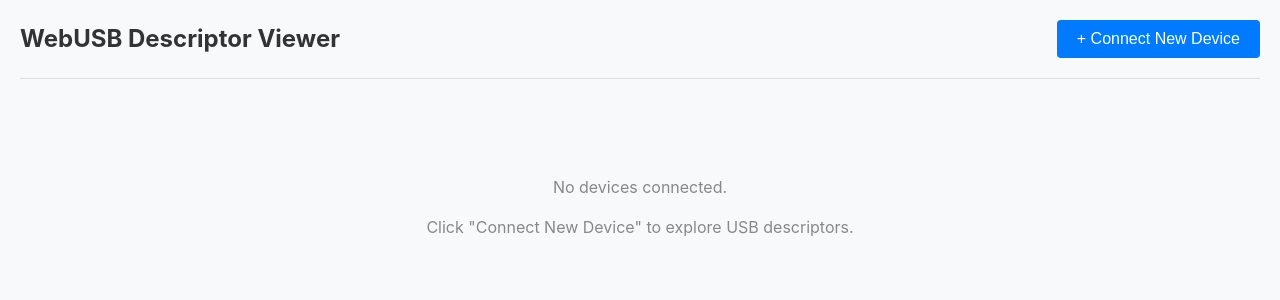
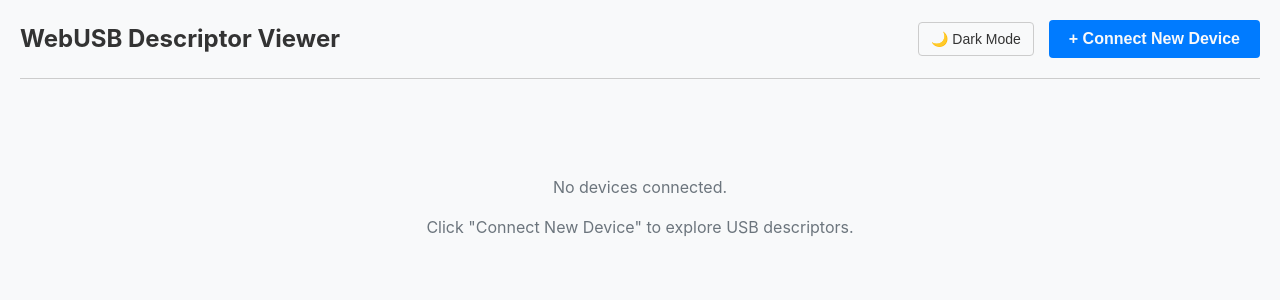
Before and after one commit to SondreVik/usb-discovery, a React (Vite) app: page / in a window 1280 px wide. Shown: the top 300 px of the page. Built offline with nearby package versions, Linux system fonts and the light colour scheme.

Commit message:
chore: implement dark mode

```diff
--- a/src/App.css
+++ b/src/App.css
@@ -18,6 +18,46 @@
   --border-config: #ffcc80;
   --border-interface: #a5d6a7;
   --border-endpoint: #ce93d8;
+
+  /* New Semantic Variables */
+  --summary-bg: #f1f3f5;
+  --summary-border: #ddd;
+  --border-color: #ccc;
+  --field-name-color: #444;
+  --field-value-color: #000;
+  --field-comment-color: #777;
+  --header-bg: rgba(0,0,0,0.03);
+  --header-border: rgba(0,0,0,0.1);
+  --header-hover: rgba(0,0,0,0.06);
+}
+
+[data-theme='dark'] {
+  --primary-color: #90caf9;
+  --secondary-color: #b0bec5;
+  --bg-color: #121212;
+  --text-color: #e0e0e0;
+  --card-bg: #1e1e1e;
+  --shadow: 0 2px 4px rgba(0, 0, 0, 0.5);
+
+  --color-device: #1a2327;
+  --color-config: #27201a;
+  --color-interface: #1a271d;
+  --color-endpoint: #271a27;
+
+  --border-device: #4a6f8a;
+  --border-config: #8a6b4a;
+  --border-interface: #4a8a5b;
+  --border-endpoint: #8a4a8a;
+
+  --summary-bg: #2c2c2c;
+  --summary-border: #444;
+  --border-color: #444;
+  --field-name-color: #b0bec5;
+  --field-value-color: #e0e0e0;
+  --field-comment-color: #888;
+  --header-bg: rgba(255,255,255,0.05);
+  --header-border: rgba(255,255,255,0.1);
+  --header-hover: rgba(255,255,255,0.1);
 }
 
 body {
@@ -26,6 +66,7 @@ body {
   color: var(--text-color);
   margin: 0;
   padding: 0;
+  transition: background-color 0.3s, color 0.3s;
 }
 
 .app-container {
@@ -33,6 +74,8 @@ body {
   margin: 0 auto;
   padding: 20px;
   box-sizing: border-box; /* Include padding in width calculation */
+  min-height: 100vh;
+  background-color: var(--bg-color);
 }
 
 .app-header {
@@ -41,7 +84,7 @@ body {
   align-items: center;
   margin-bottom: 30px;
   padding-bottom: 20px;
-  border-bottom: 1px solid #ddd;
+  border-bottom: 1px solid var(--border-color);
 }
 
 .app-header h1 {
@@ -49,24 +92,53 @@ body {
   font-size: 24px;
 }
 
+.header-actions {
+  display: flex;
+  gap: 15px;
+  align-items: center;
+}
+
 .connect-btn {
   background-color: var(--primary-color);
-  color: white;
+  color: var(--bg-color); /* Invert text for contrast on primary */
   border: none;
   padding: 10px 20px;
   font-size: 16px;
   border-radius: var(--border-radius);
   cursor: pointer;
   transition: background-color 0.2s;
+  font-weight: 600;
+}
+
+[data-theme='dark'] .connect-btn {
+    color: #121212; /* Ensure dark text on light blue button */
 }
 
 .connect-btn:hover {
-  background-color: #0056b3;
+  filter: brightness(0.9);
+}
+
+.theme-toggle {
+  background: none;
+  border: 1px solid var(--border-color);
+  color: var(--text-color);
+  padding: 8px 12px;
+  border-radius: var(--border-radius);
+  cursor: pointer;
+  font-size: 14px;
+  display: flex;
+  align-items: center;
+  gap: 5px;
+}
+
+.theme-toggle:hover {
+  background-color: var(--header-hover);
 }
 
 .error-banner {
-  background-color: #ffcccc;
-  color: #cc0000;
+  background-color: rgba(255, 0, 0, 0.1);
+  color: #ff5252;
+  border: 1px solid #ff5252;
   padding: 10px;
   border-radius: var(--border-radius);
   margin-bottom: 20px;
@@ -81,8 +153,8 @@ body {
 }
 
 .device-card-wrapper {
-    background-color: #fff;
-    border: 1px solid #ccc;
+    background-color: var(--card-bg);
+    border: 1px solid var(--border-color);
     border-radius: 4px;
     box-shadow: var(--shadow);
     overflow: hidden; /* Contains floated children if any */
@@ -94,7 +166,7 @@ body {
 }
 
 .device-summary {
-    background-color: #f1f3f5;
+    background-color: var(--summary-bg);
     padding: 15px;
     cursor: pointer;
     display: flex;
@@ -104,7 +176,7 @@ body {
 }
 
 .device-card-wrapper:has(.device-details-content) .device-summary {
-    border-bottom: 1px solid #ddd;
+    border-bottom: 1px solid var(--summary-border);
 }
 
 .summary-header {
@@ -121,7 +193,7 @@ body {
 
 .vid-pid {
     font-size: 0.85rem;
-    color: #666;
+    color: var(--secondary-color);
     font-family: var(--font-mono);
     white-space: nowrap;
 }
@@ -132,7 +204,7 @@ body {
 
 /* Descriptor Blocks */
 .descriptor-block {
-    border: 1px solid #ccc;
+    border: 1px solid var(--border-color);
     margin-top: 10px;
     border-radius: 4px;
     font-family: var(--font-mono);
@@ -144,12 +216,13 @@ body {
     font-weight: bold;
     font-size: 0.9em;
     padding: 8px 10px;
-    background-color: rgba(0,0,0,0.03);
-    border-bottom: 1px solid rgba(0,0,0,0.1);
+    background-color: var(--header-bg);
+    border-bottom: 1px solid var(--header-border);
     display: flex;
     align-items: center;
     gap: 8px;
     user-select: none;
+    color: var(--text-color);
 }
 
 .collapsible-header {
@@ -157,7 +230,7 @@ body {
 }
 
 .collapsible-header:hover {
-    background-color: rgba(0,0,0,0.06);
+    background-color: var(--header-hover);
 }
 
 .toggle-icon {
@@ -180,19 +253,16 @@ body {
 .config-descriptor {
     background-color: var(--color-config);
     border-color: var(--border-config);
-    /* margin-left: 10px; Remove indentation for better card fit */
 }
 
 .interface-descriptor {
     background-color: var(--color-interface);
     border-color: var(--border-interface);
-    /* margin-left: 10px; Remove indentation for better card fit */
 }
 
 .endpoint-descriptor {
     background-color: var(--color-endpoint);
     border-color: var(--border-endpoint);
-    /* margin-left: 10px; Remove indentation for better card fit */
 }
 
 /* Fields */
@@ -200,7 +270,7 @@ body {
     display: flex;
     margin-bottom: 4px;
     padding: 2px 0;
-    border-bottom: 1px dotted rgba(0,0,0,0.05);
+    border-bottom: 1px dotted var(--header-border);
 }
 
 .descriptor-field:last-child {
@@ -209,19 +279,19 @@ body {
 
 .field-name {
     width: 180px;
-    color: #444;
+    color: var(--field-name-color);
     font-weight: 600;
     flex-shrink: 0;
 }
 
 .field-value {
-    color: #000;
+    color: var(--field-value-color);
     font-weight: normal;
     word-break: break-all;
 }
 
 .field-comment {
-    color: #777;
+    color: var(--field-comment-color);
     font-style: italic;
     margin-left: 10px;
 }
@@ -236,6 +306,6 @@ body {
 .empty-state {
   text-align: center;
   padding: 50px;
-  color: #888;
+  color: var(--secondary-color);
   grid-column: 1 / -1;
 }
--- a/src/App.tsx
+++ b/src/App.tsx
@@ -30,6 +30,22 @@ function DeviceCard({ device }: { device: USBDevice, index: number }) {
 function App() {
   const [devices, setDevices] = useState<USBDevice[]>([]);
   const [error, setError] = useState<string | null>(null);
+  const [theme, setTheme] = useState<'light' | 'dark'>(() => {
+    // Check localStorage or system preference
+    if (localStorage.getItem('theme') === 'dark') return 'dark';
+    if (window.matchMedia && window.matchMedia('(prefers-color-scheme: dark)').matches) return 'dark';
+    return 'light';
+  });
+
+  useEffect(() => {
+    // Apply theme to document
+    document.documentElement.setAttribute('data-theme', theme);
+    localStorage.setItem('theme', theme);
+  }, [theme]);
+
+  const toggleTheme = () => {
+    setTheme(prev => prev === 'light' ? 'dark' : 'light');
+  };
 
   useEffect(() => {
     // Check if WebUSB is supported
@@ -96,9 +112,14 @@ function App() {
     <div className="app-container">
       <header className="app-header">
         <h1>WebUSB Descriptor Viewer</h1>
-        <button className="connect-btn" onClick={requestDevice}>
-          + Connect New Device
-        </button>
+        <div className="header-actions">
+          <button className="theme-toggle" onClick={toggleTheme}>
+            {theme === 'light' ? '🌙 Dark Mode' : '☀️ Light Mode'}
+          </button>
+          <button className="connect-btn" onClick={requestDevice}>
+            + Connect New Device
+          </button>
+        </div>
       </header>
 
       {error && <div className="error-banner">{error}</div>}
```
Also changed, not shown: 1 other file (tests, documents, lock files or other folders).
